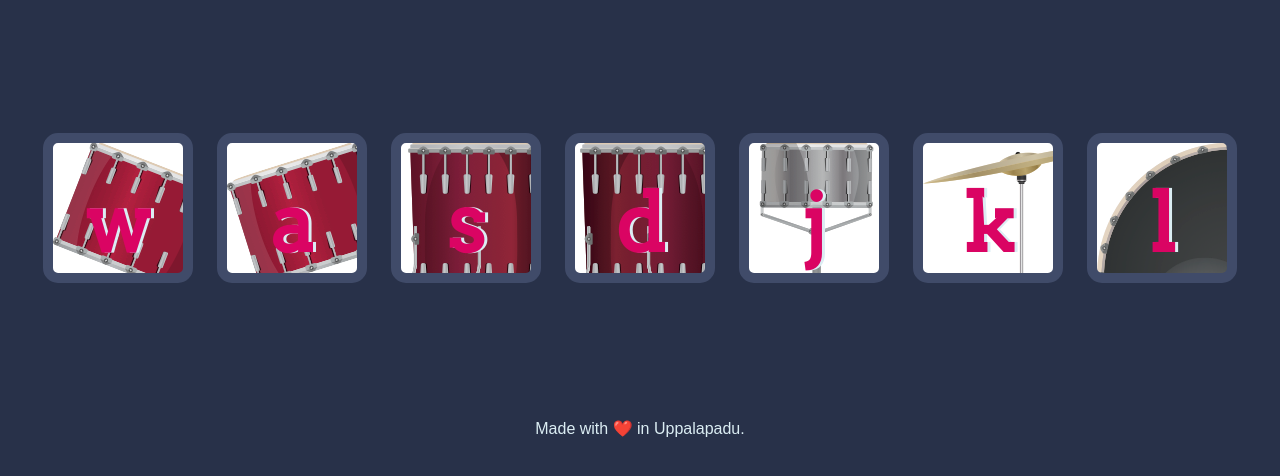
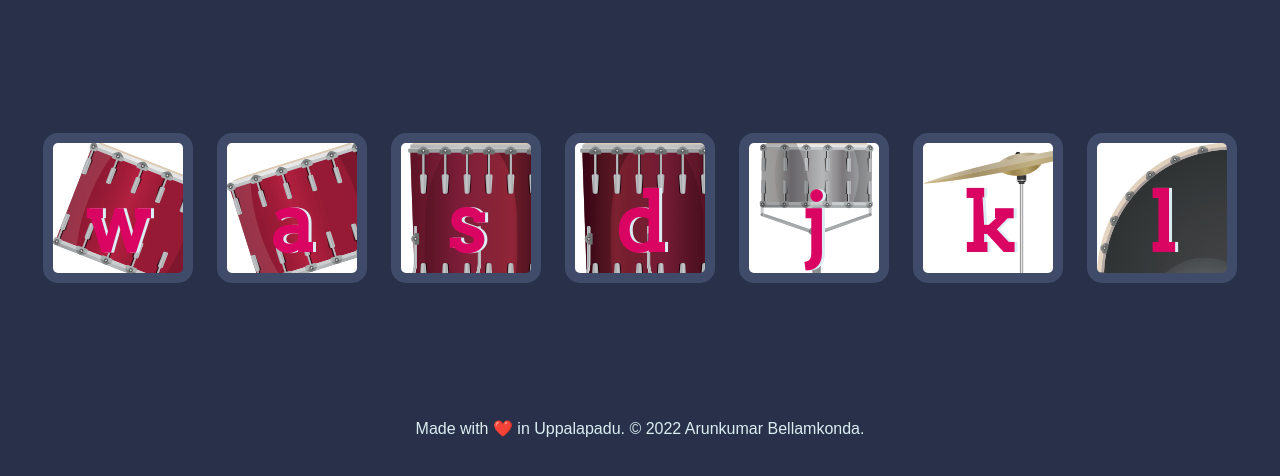
Before and after one commit to arun0470/DrumKit, a plain HTML site: page index.html in a window 1280 px wide. Shown: the part 156-632 px from the top of the page. Drawn offline with Linux system fonts and the light colour scheme.

Commit message:
added-copyright

```diff
--- a/index.html
+++ b/index.html
@@ -24,6 +24,7 @@
 </body>
 <footer>
   Made with ❤️ in Uppalapadu.
+  © 2022 Arunkumar Bellamkonda.
 </footer>
 
 </html>
```
